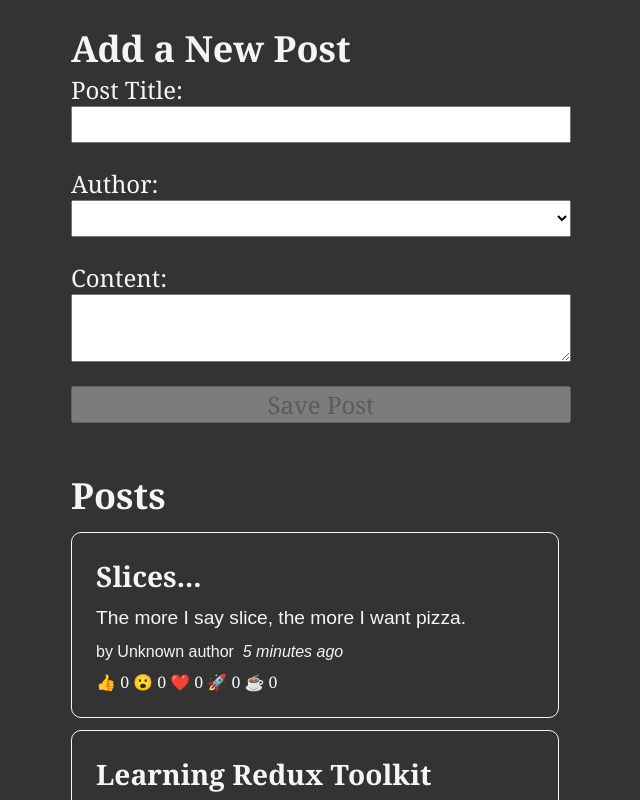
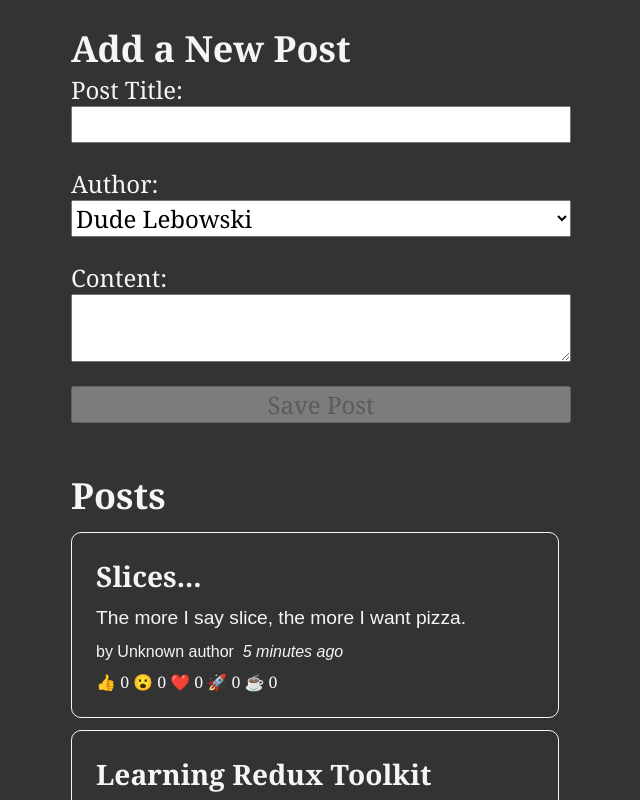
Before and after one commit to ishrar776/react-suimhu, a React (Create React App) app: page / in a window 1280 px wide. Shown: the top 800 px of the page, without its empty margins (319-959 px from the left). Built offline with nearby package versions, Linux system fonts and the light colour scheme.

Commit message:
1 file modified

```diff
--- a/src/component/AddPostForm.js
+++ b/src/component/AddPostForm.js
@@ -46,7 +46,7 @@ const AddPostForm = () => {
         />
         <label htmlFor="postAuthor">Author:</label>
         <select id="postAuthor" value={userId} onChange={onAuthorChanged}>
-          <option value=""></option>
+          {/* <option value=""></option> */}
           {usersOptions}
         </select>
         <label htmlFor="postContent">Content:</label>
```
